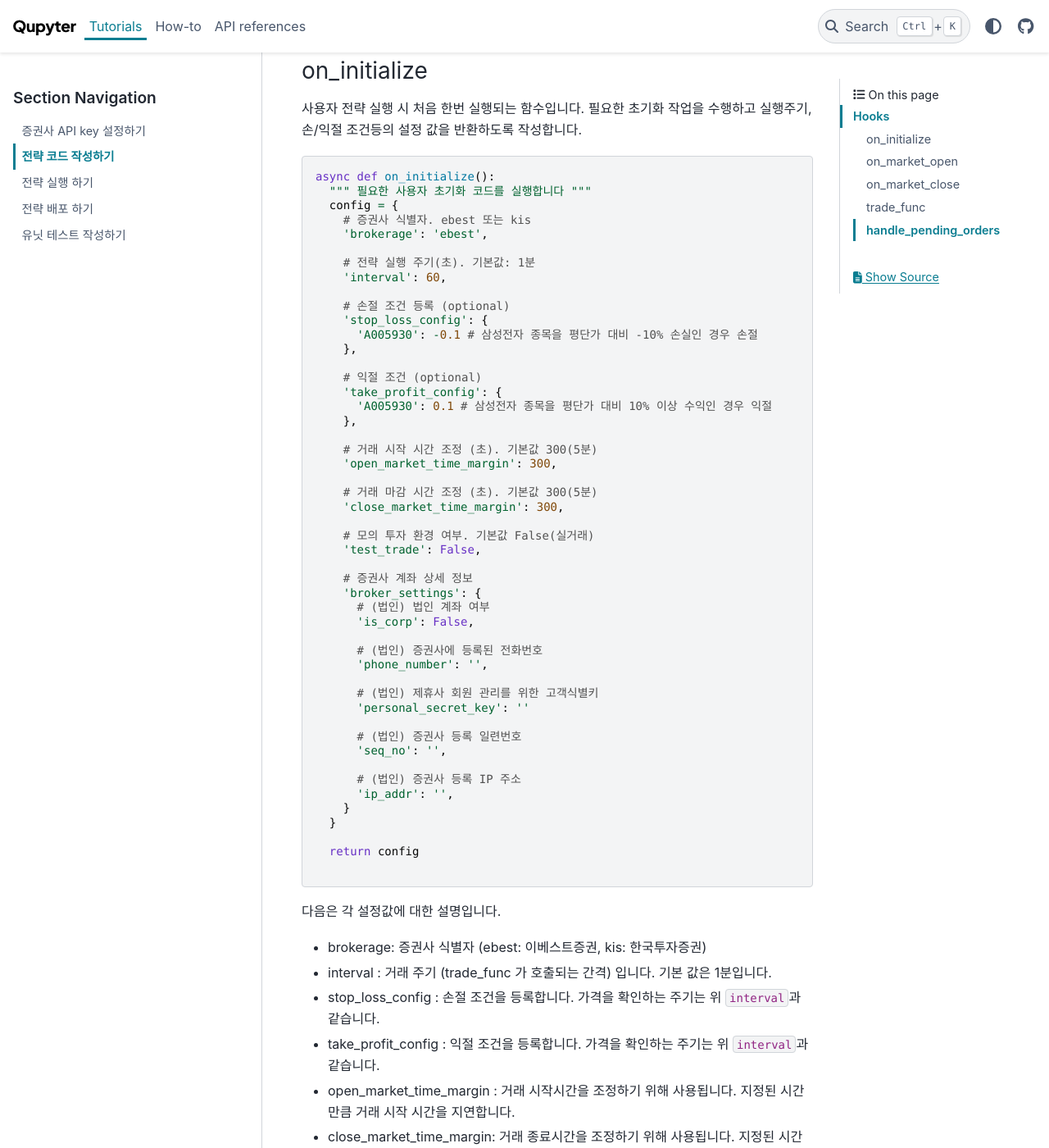
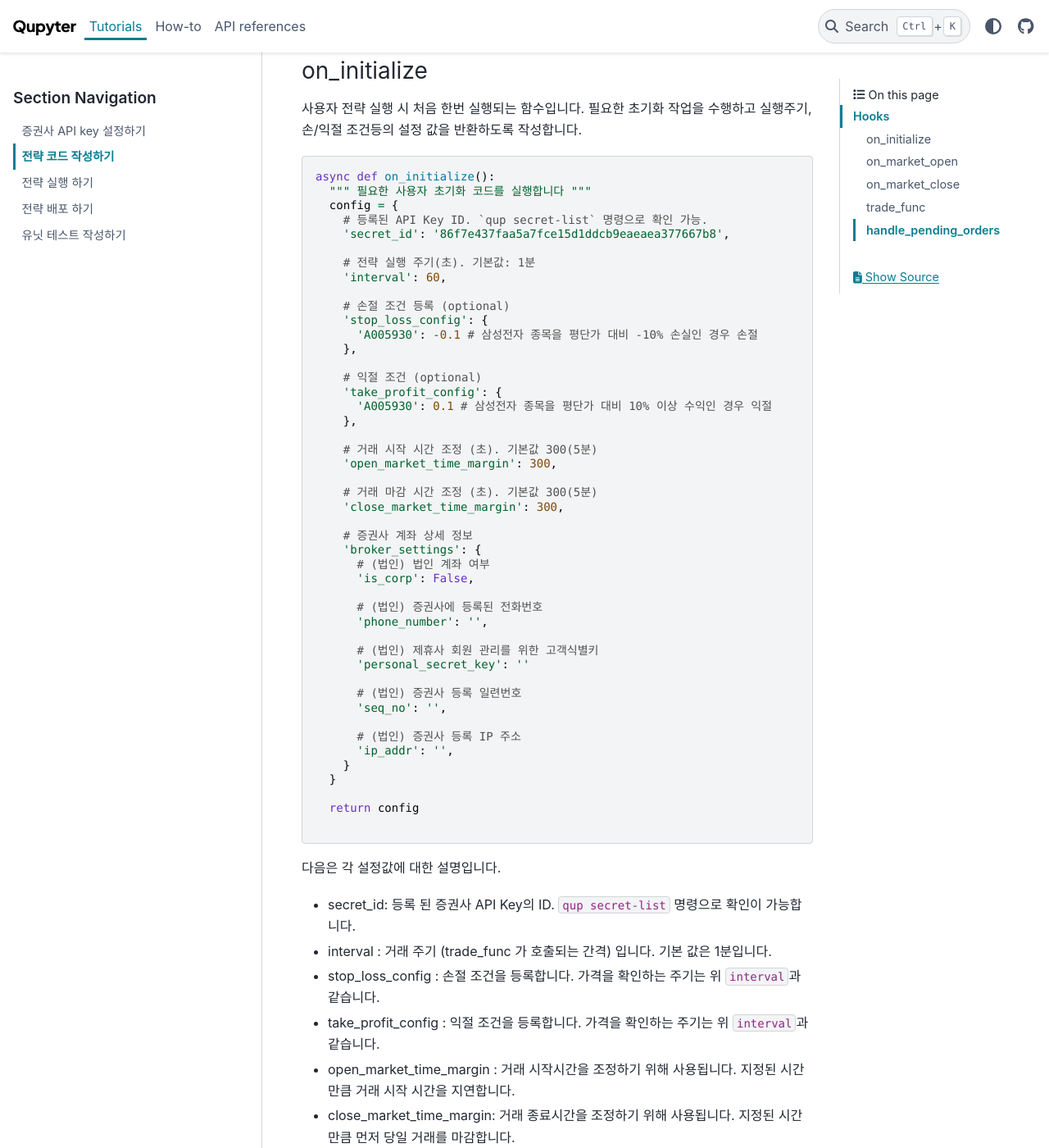
Before and after one commit to qrstai/qupyter, a Sphinx documentation site: the page built from docs/source/tutorials/strategy.md, in a window 1280 px wide and 1400 px high, scrolled down 1203 px. Shown: the whole window at 82% size. Built offline with Sphinx 7.4.7 and the PyData theme 0.15.4, drawn with Linux system fonts in a browser that asks for light colours; some of the changed text lies outside the part shown.

Commit message:
docs: 키 지정 방법 변경

```diff
--- a/docs/source/tutorials/strategy.md
+++ b/docs/source/tutorials/strategy.md
@@ -59,8 +59,8 @@ async def run():
 async def on_initialize():
   """ 필요한 사용자 초기화 코드를 실행합니다 """
   config = {
-    # 증권사 식별자. ebest 또는 kis
-    'brokerage': 'ebest',
+    # 등록된 API Key ID. `qup secret-list` 명령으로 확인 가능.
+    'secret_id': '86f7e437faa5a7fce15d1ddcb9eaeaea377667b8',
 
     # 전략 실행 주기(초). 기본값: 1분
     'interval': 60,
@@ -80,9 +80,6 @@ async def on_initialize():
 
     # 거래 마감 시간 조정 (초). 기본값 300(5분)
     'close_market_time_margin': 300,
-
-    # 모의 투자 환경 여부. 기본값 False(실거래)
-    'test_trade': False,
 
     # 증권사 계좌 상세 정보
     'broker_settings': {
@@ -109,13 +106,12 @@ async def on_initialize():
 
 다음은 각 설정값에 대한 설명입니다.
 
-- brokerage: 증권사 식별자 (ebest: 이베스트증권, kis: 한국투자증권)
+- secret_id: 등록 된 증권사 API Key의 ID. `qup secret-list` 명령으로 확인이 가능합니다.
 - interval : 거래 주기 (trade_func 가 호출되는 간격) 입니다. 기본 값은 1분입니다.
 - stop_loss_config : 손절 조건을 등록합니다. 가격을 확인하는 주기는 위 `interval`과 같습니다.
 - take_profit_config : 익절 조건을 등록합니다. 가격을 확인하는 주기는 위 `interval`과 같습니다.
 - open_market_time_margin : 거래 시작시간을 조정하기 위해 사용됩니다. 지정된 시간 만큼 거래 시작 시간을 지연합니다.
 - close_market_time_margin: 거래 종료시간을 조정하기 위해 사용됩니다. 지정된 시간 만큼 먼저 당일 거래를 마감합니다.
-- test_trade: 모의투자 환경 여부. True로 설정하면 모의투자용 API key를 사용하여 모의투자 환경에서 거래를 진행합니다.
 
 아래 항목들은 법인계좌를 이용하는 경우에만 필요합니다.
 
```
Also changed, not shown: docs/source/tutorials/credentials.md (+4 -4 lines).
